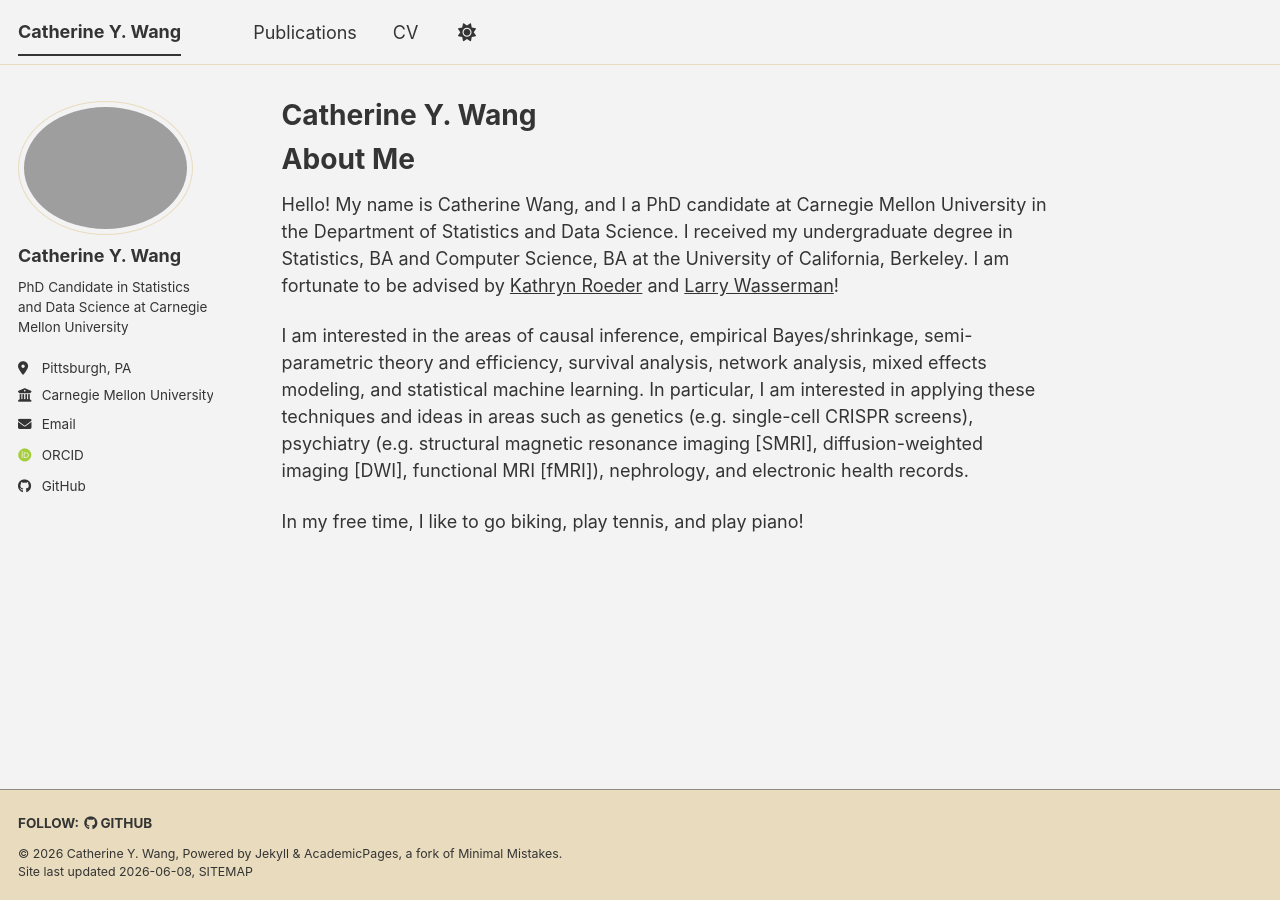
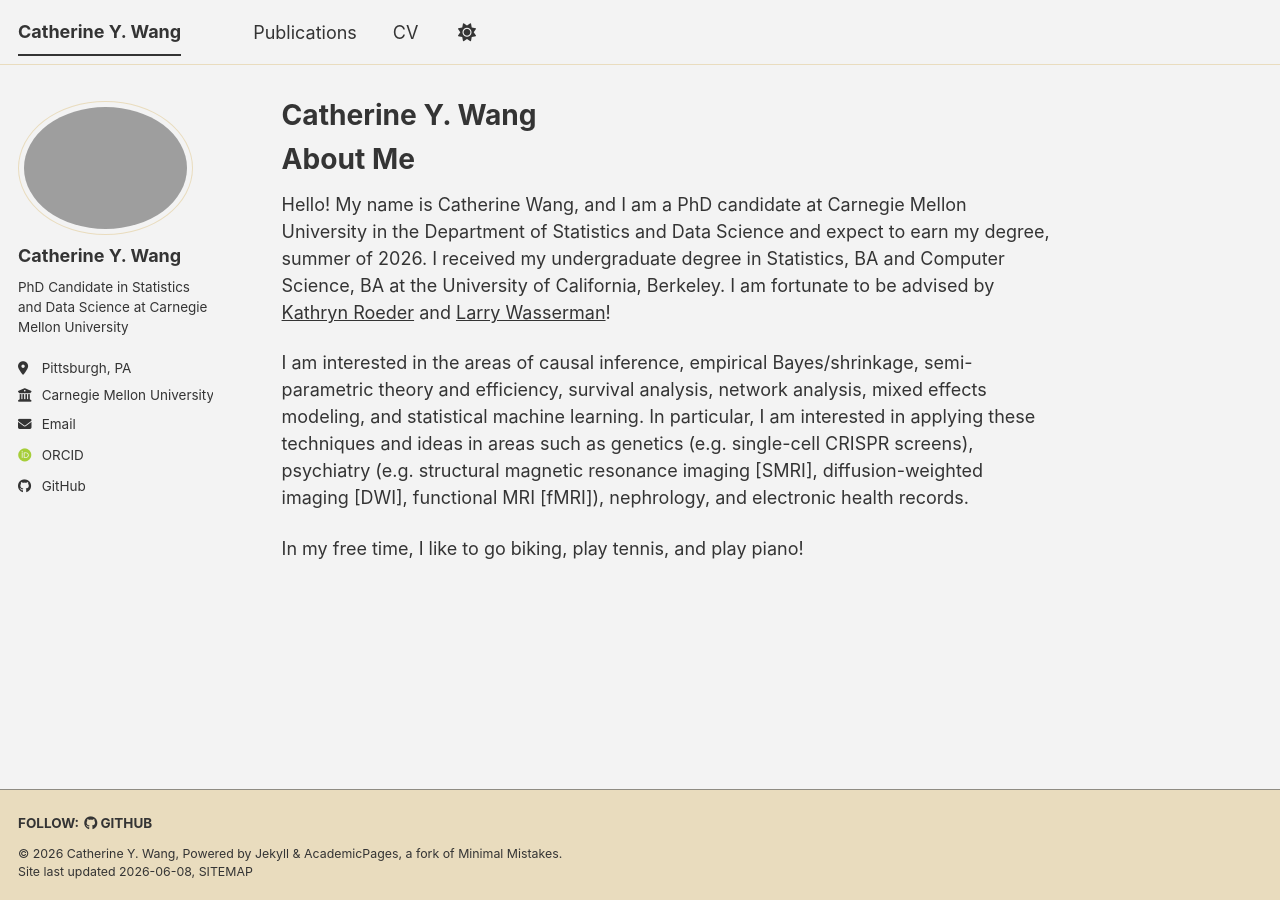
Before and after one commit to catherinewang1/catherinewang1.github.io, a Jekyll site: the page built from _pages/about.md, in a window 1280 px wide. Built offline with Jekyll 4.4.1, drawn with Linux system fonts in a browser that asks for light colours; some web fonts are replaced; a script bundle is joined from its source files by our own code; library files that are not in the unit come from our copies.

Commit message:
CW: updated main pg about description

```diff
--- a/_pages/about.md
+++ b/_pages/about.md
@@ -9,7 +9,7 @@ redirect_from:
 
 About Me
 ======
-Hello! My name is Catherine Wang, and I a PhD candidate at Carnegie Mellon University in the Department of Statistics and Data Science. I received my undergraduate degree in Statistics, BA and Computer Science, BA at the University of California, Berkeley. I am fortunate to be advised by [Kathryn Roeder](https://kathrynmroeder.github.io/) and [Larry Wasserman](https://www.stat.cmu.edu/~larry/)!
+Hello! My name is Catherine Wang, and I am a PhD candidate at Carnegie Mellon University in the Department of Statistics and Data Science and expect to earn my degree, summer of 2026. I received my undergraduate degree in Statistics, BA and Computer Science, BA at the University of California, Berkeley. I am fortunate to be advised by [Kathryn Roeder](https://kathrynmroeder.github.io/) and [Larry Wasserman](https://www.stat.cmu.edu/~larry/)!
 
 
 I am interested in the areas of causal inference, empirical Bayes/shrinkage, semi-parametric theory and efficiency, survival analysis, network analysis, mixed effects modeling, and statistical machine learning. In particular, I am interested in applying these techniques and ideas in areas such as genetics (e.g. single-cell CRISPR screens), psychiatry (e.g. structural magnetic resonance imaging [SMRI], diffusion-weighted imaging [DWI], functional MRI [fMRI]), nephrology, and electronic health records.
```
